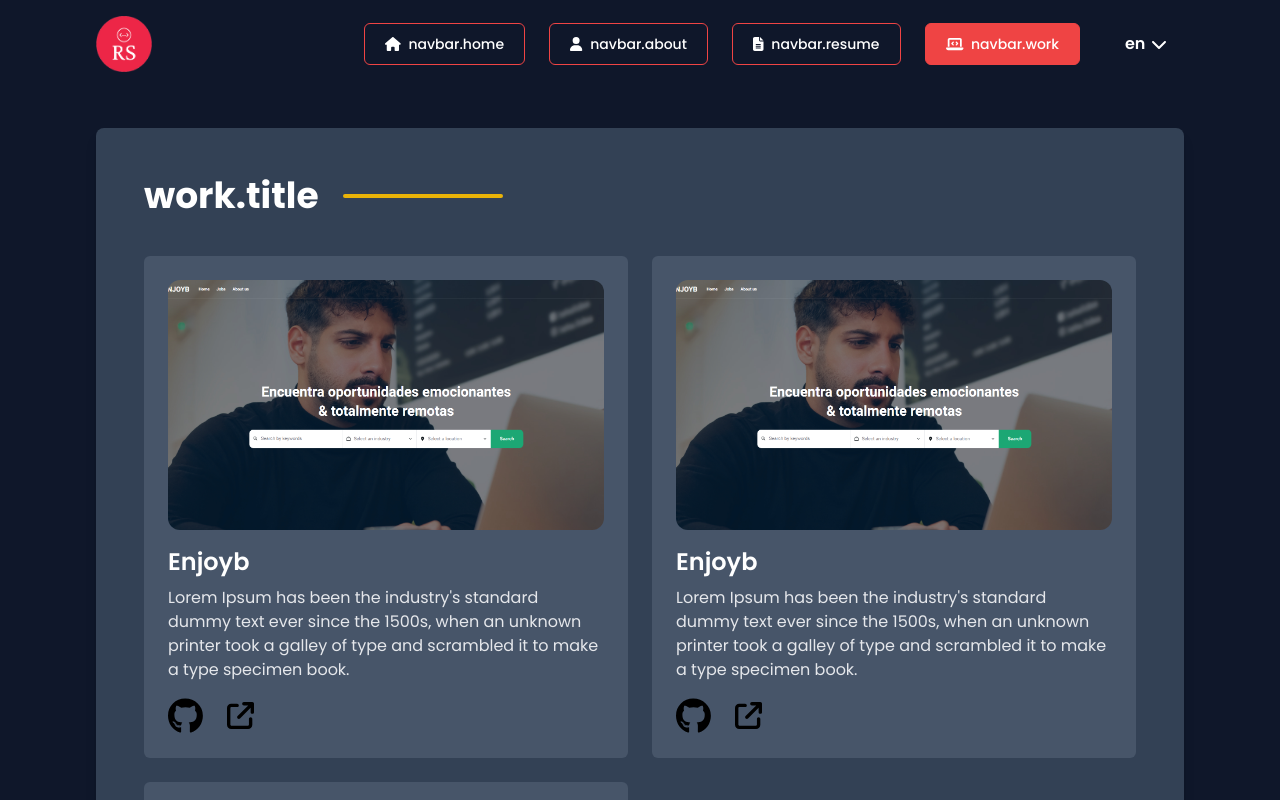
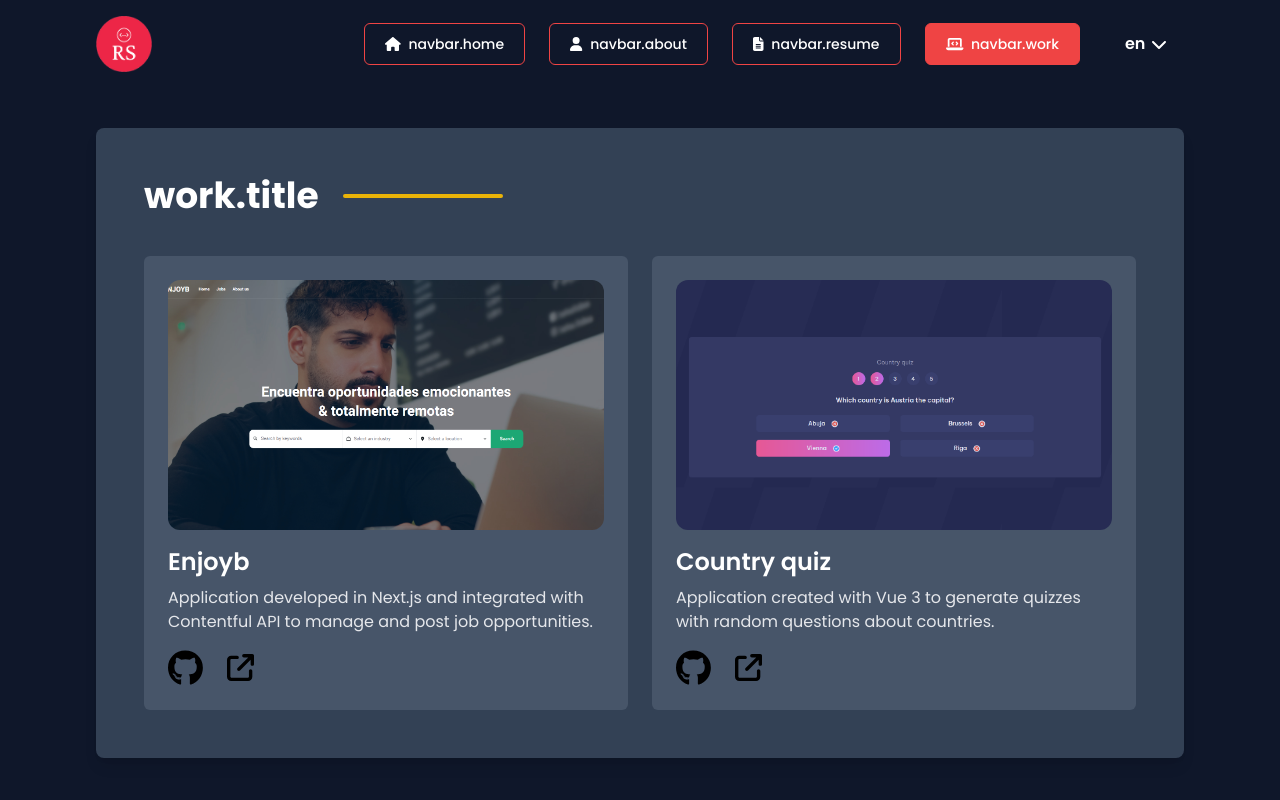
Before and after one commit to romariosc15/personal-website-nuxt, a Nuxt app: page /work in a window 1280 px wide. Shown: the top 800 px of the page. Built offline with nearby package versions, Linux system fonts and the light colour scheme.

Commit message:
Update portfolio page

```diff
--- a/pages/work.vue
+++ b/pages/work.vue
@@ -22,7 +22,7 @@
               rel="noopener noreferrer"
             >
               <img
-                class="rounded-xl object-cover w-full h-[200px] lg:[175px] xl:h-[250px] scale-100 hover:scale-110 transition-transform transform"
+                class="rounded-xl object-cover w-full h-[200px] lg:[175px] xl:h-[250px] scale-100 hover:scale-105 transition-transform transform"
                 :src="item.image"
                 :alt="item.name"
               >
@@ -32,11 +32,11 @@
                 {{ item.name }}
               </h3>
               <p class="text-sm xl:text-base text-gray-200 mt-2">
-                {{ item.description }}
+                {{ item.description[locale] }}
               </p>
               <div class="space-x-4 xl:space-x-6 mt-4 text-sm md:text-base xl:text-lg">
                 <a
-                  class="font-medium transition-colors hover:text-yellow-500"
+                  class="font-medium transition-colors hover:text-yellow-500 duration-300"
                   :href="item.repositoryUrl"
                   target="_blank"
                   rel="noopener noreferrer"
@@ -47,7 +47,7 @@
                   />
                 </a>
                 <a
-                  class="font-medium transition-colors hover:text-yellow-500"
+                  class="font-medium transition-colors hover:text-yellow-500 duration-300"
                   :href="item.productionUrl"
                   target="_blank"
                   rel="noopener noreferrer"
@@ -67,30 +67,29 @@
 </template>
 
 <script setup>
+const { locale } = useI18n()
 const projects = [
   {
     id: 1,
     name: 'Enjoyb',
-    description: `Lorem Ipsum has been the industry's standard dummy text ever since the 1500s, when an unknown printer took a galley of type and scrambled it to make a type specimen book.`,
+    description: {
+      'en': `Application developed in Next.js and integrated with Contentful API to manage and post job opportunities.`,
+      'es': `Aplicación desarrollada en Next.js e integrada con Contentful API para gestionar y publicar oportunidades de trabajo.`
+    },
     repositoryUrl: 'https://github.com/romariosc15/enjoyb',
     productionUrl: 'https://enjoyb.vercel.app/',
     image: '/images/projects/enjoyb.png',
   },
   {
     id: 2,
-    name: 'Enjoyb',
-    description: `Lorem Ipsum has been the industry's standard dummy text ever since the 1500s, when an unknown printer took a galley of type and scrambled it to make a type specimen book.`,
-    repositoryUrl: 'https://github.com/romariosc15/enjoyb',
-    productionUrl: 'https://enjoyb.vercel.app/',
-    image: '/images/projects/enjoyb.png',
-  },
-  {
-    id: 3,
-    name: 'Enjoyb',
-    description: `Lorem Ipsum has been the industry's standard dummy text ever since the 1500s, when an unknown printer took a galley of type and scrambled it to make a type specimen book.`,
-    repositoryUrl: 'https://github.com/romariosc15/enjoyb',
-    productionUrl: 'https://enjoyb.vercel.app/',
-    image: '/images/projects/enjoyb.png',
+    name: 'Country quiz',
+    description: {
+      'en': `Application created with Vue 3 to generate quizzes with random questions about countries.`,
+      'es': `Aplicación creada con Vue 3 para generar cuestionarios con preguntas aleatorias sobre países.`
+    },
+    repositoryUrl: 'https://github.com/romariosc15/country-quiz',
+    productionUrl: 'https://country-quiz-sigma-three.vercel.app/',
+    image: '/images/projects/country-quiz.png',
   },
 ];
 </script>
```
Also changed, not shown: public/images/projects/country-quiz.png (added).
